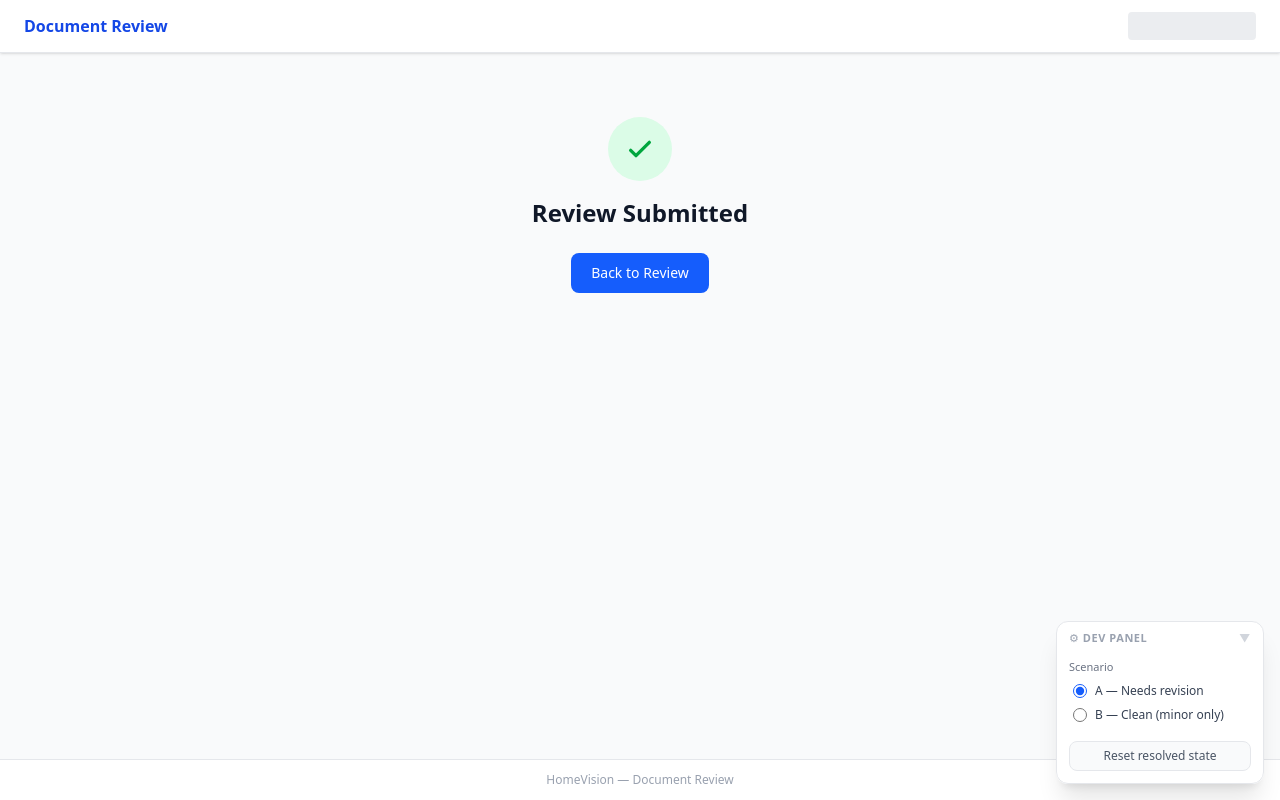
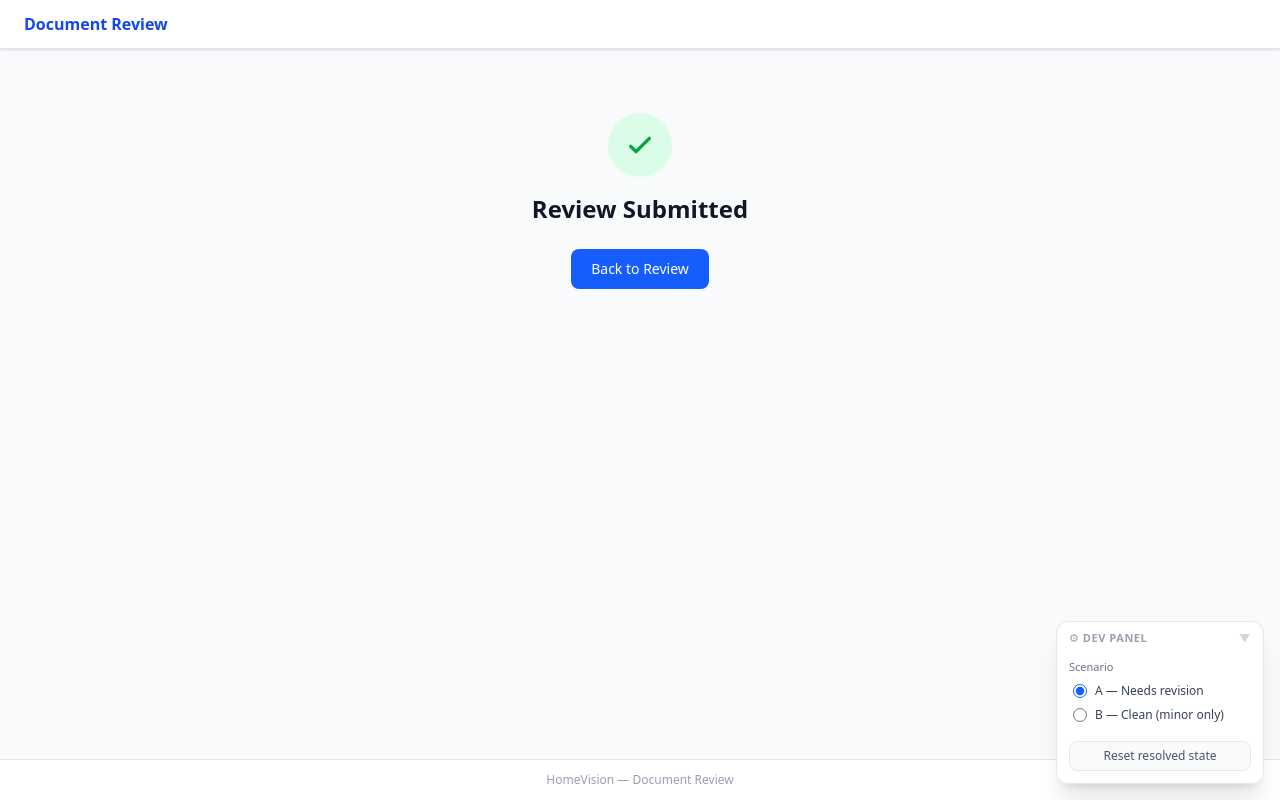
Before and after one commit to Mfigueira/hv-document-review, a React (Vite) app: page /submitted in a window 1280 px wide. Built offline with nearby package versions, Linux system fonts and the light colour scheme.

Commit message:
Integrate review status from store into Header component to conditionally display loading state

```diff
--- a/src/components/layout/Header.tsx
+++ b/src/components/layout/Header.tsx
@@ -1,3 +1,4 @@
+import { useReviewStore } from '../../store/useReviewStore';
 import type { Review, ReviewStatus } from '../../types/review';
 
 interface Props {
@@ -19,6 +20,8 @@ const statusClass: Record<ReviewStatus, string> = {
 };
 
 export function Header({ review }: Props) {
+  const status = useReviewStore((s) => s.status);
+
   return (
     <header className="sticky top-0 z-20 border-b border-gray-200 bg-white shadow-sm">
       <div className="mx-auto flex max-w-7xl items-center gap-3 px-4 py-3 sm:px-6">
@@ -59,7 +62,9 @@ export function Header({ review }: Props) {
           </>
         )}
 
-        {!review && <div className="ml-auto h-7 w-32 animate-pulse rounded bg-gray-200" />}
+        {!review && status === 'loading' && (
+          <div className="ml-auto h-7 w-32 animate-pulse rounded bg-gray-200" />
+        )}
       </div>
     </header>
   );
```
